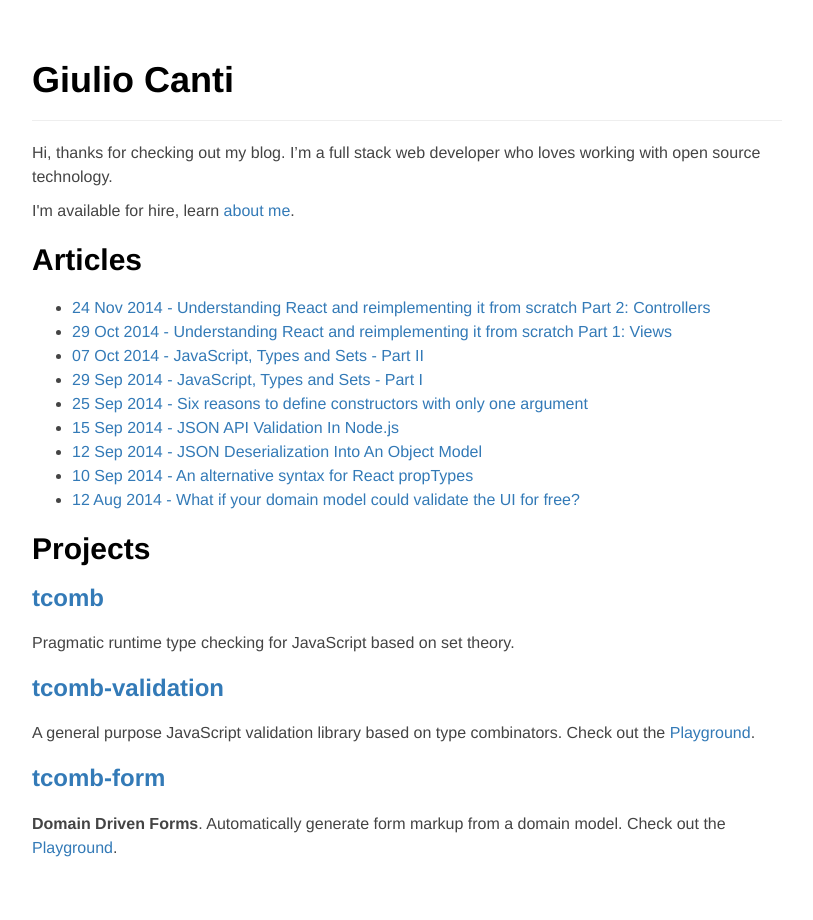
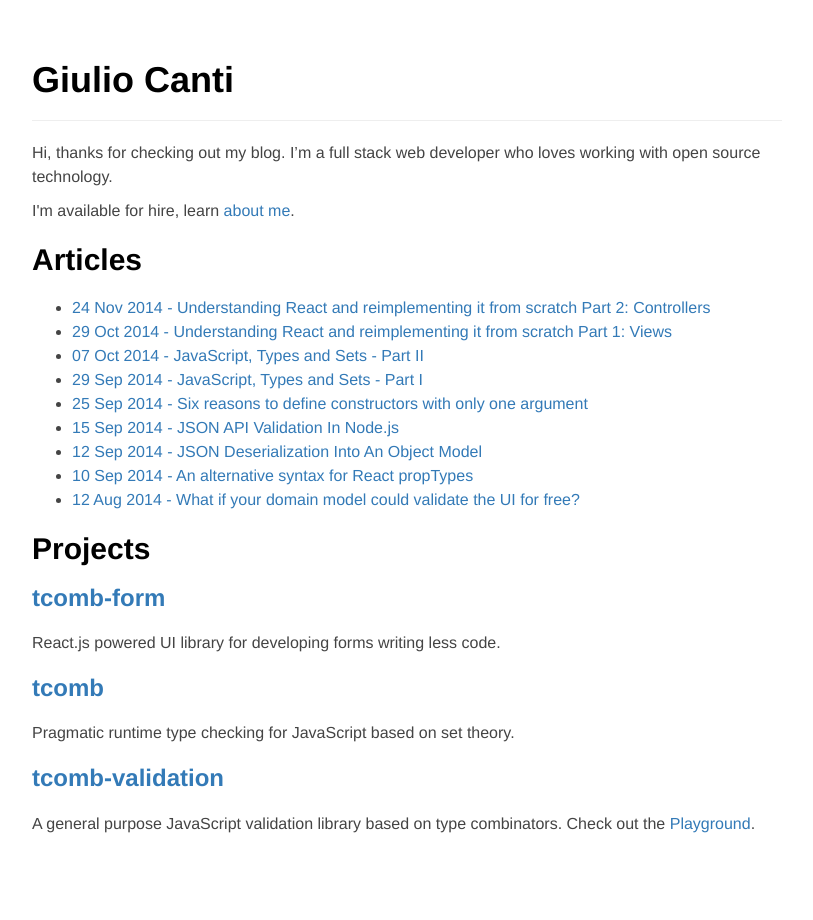
Before and after one commit to gcanti/gcanti.github.io, a Jekyll site: the page built from index.html, in a window 1280 px wide. Shown: the whole page, without its empty margins (233-1046 px from the left). Built offline with Jekyll 4.4.1, drawn with Linux system fonts in a browser that asks for light colours; nearby versions of some CDN libraries; Markdown is read by kramdown in place of the engine named in the settings.

Commit message:
updated tcomb-form links

```diff
--- a/_config.yml
+++ b/_config.yml
@@ -14,17 +14,15 @@
 about: "<a href='/about.html'>about me</a>"
 blog: "<a href='/'>blog</a>"
 projects_list:
+ - tcomb-form
  - tcomb
  - tcomb-validation
- - tcomb-form
- - tcomb-react
- - tcomb-react-bootstrap
 projects:
  tcomb-form:
   name: tcomb-form
-  link: https://github.com/gcanti/tcomb-form
-  markdown: "[tcomb](https://github.com/gcanti/tcomb-form)"
-  description: "<b>Domain Driven Forms</b>. Automatically generate form markup from a domain model. Check out the <a href='/resources/tcomb-form/playground/playground.html'>Playground</a>."
+  link: https://gcanti.github.io/tcomb-form
+  markdown: "[tcomb-form](https://gcanti.github.io/tcomb-form)"
+  description: "React.js powered UI library for developing forms writing less code."
  tcomb:
   name: tcomb
   link: https://github.com/gcanti/tcomb
```
